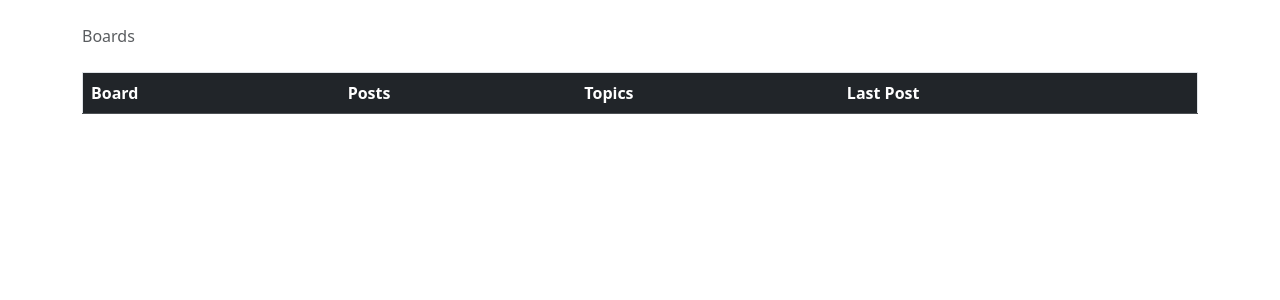
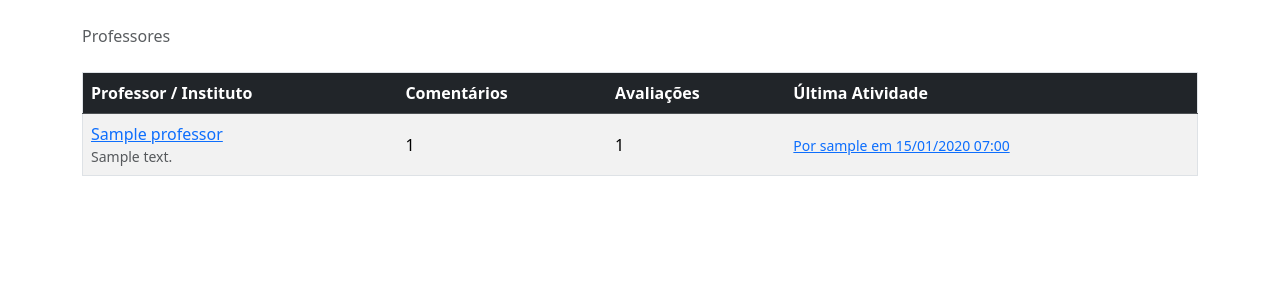
Before and after one commit to PedroPalharesAkaK/Django_Project, a Django app: page / in a window 1280 px wide. Shown: the part 56-356 px from the top of the page. Run offline with Django 5.2, Linux system fonts and the light colour scheme; tables that the repository leaves empty hold one stand-in row (values such as "Sample post"); lists and menus that the app fills with data are empty; some libraries are stand-ins or nearby versions.

Commit message:
mudancas em home para exibir novo board professor

```diff
--- a/templates/home.html
+++ b/templates/home.html
@@ -1,44 +1,43 @@
 {% extends 'base.html' %}
 
-
 {% block breadcrumb %}
-  <li class="breadcrumb-item active">Boards</li>
+  <li class="breadcrumb-item active">Professores</li>
 {% endblock %}
 
 {% block content %}
   <table class="table table-striped border">
     <thead class="table-dark">
       <tr>
-        <th>Board</th>
-        <th>Posts</th>
-        <th>Topics</th>
-        <th>Last Post</th>
+        <th>Professor / Instituto</th>
+        <th>Comentários</th>
+        <th>Avaliações</th>
+        <th>Última Atividade</th>
       </tr>
     </thead>
     <tbody>
-      {% for board in boards %}
+      {% for professor in professors %}
         <tr>
           <td>
-            <a href="{% url 'board_topics' board.pk %}">{{ board.name }}</a>
-            <small class="text-muted d-block">{{ board.description }}</small>
+            <a href="{% url 'professor_avaliacoes' professor.pk %}">{{ professor.nome }}</a>
+            <small class="text-muted d-block">{{ professor.descricao }}</small>
           </td>
           <td class="align-middle">
-            {{ board.get_posts_count }}
+            {{ professor.get_comentarios_count }}
           </td>
           <td class="align-middle">
-            {{ board.get_topics_count }}
+            {{ professor.get_avaliacoes_count }}
           </td>
           <td class="align-middle">
-            {% with post=board.get_last_post %}
-              {% if post %}
+            {% with comentario=professor.get_last_comentario %}
+              {% if comentario %}
                 <small>
-                  <a href="{% url 'topic_posts' board.pk post.topic.pk %}">
-                    By {{ post.created_by.username }} at {{ post.created_at|date:"d/m/Y H:i" }}
+                  <a href="{% url 'avaliacao_comentarios' professor.pk comentario.avaliacao.pk %}">
+                    Por {{ comentario.created_by.username }} em {{ comentario.created_at|date:"d/m/Y H:i" }}
                   </a>
                 </small>
               {% else %}
                 <small class="text-muted">
-                  <em>No posts yet.</em>
+                  <em>Sem avaliações ainda.</em>
                 </small>
               {% endif %}
             {% endwith %}
```
